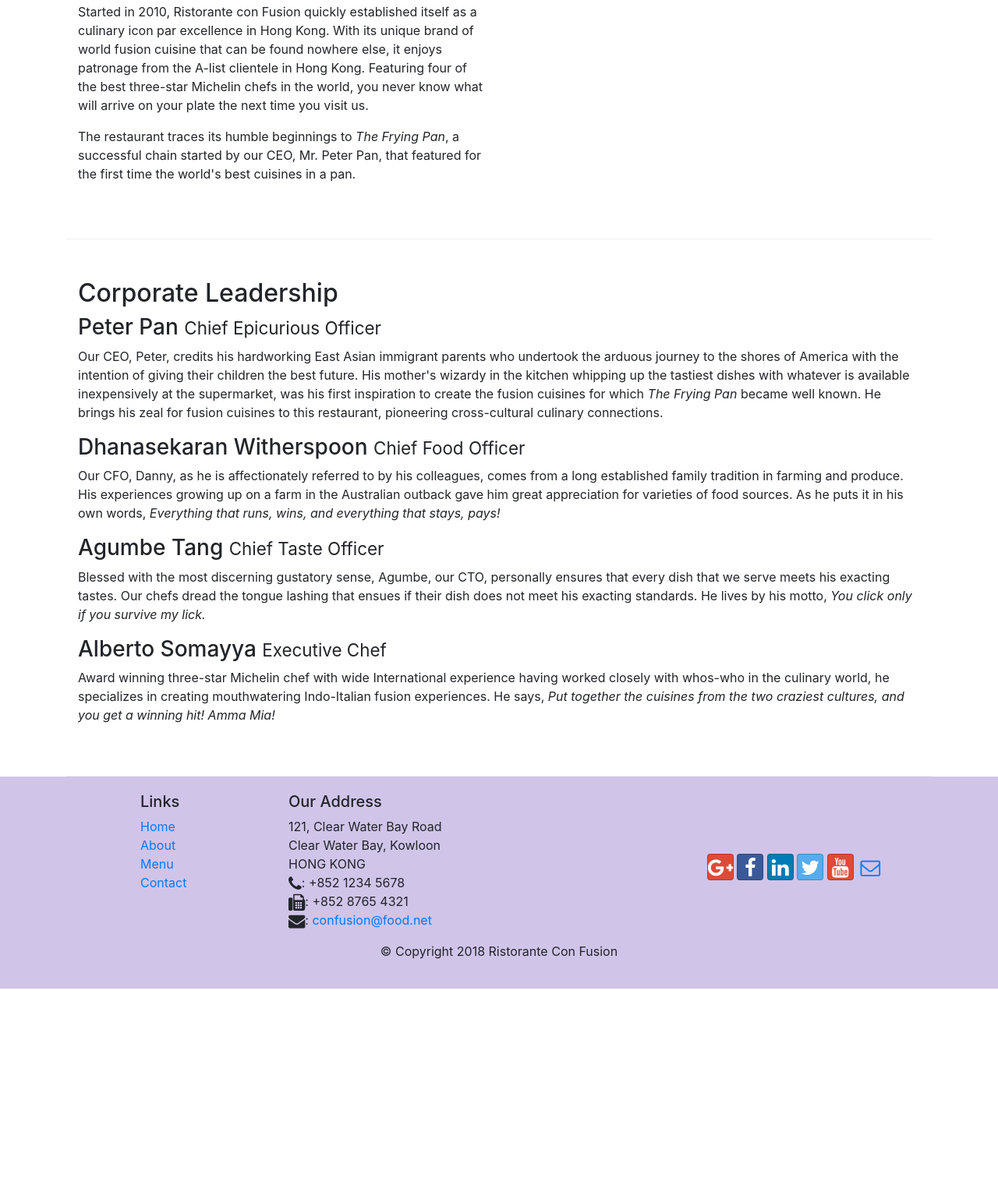
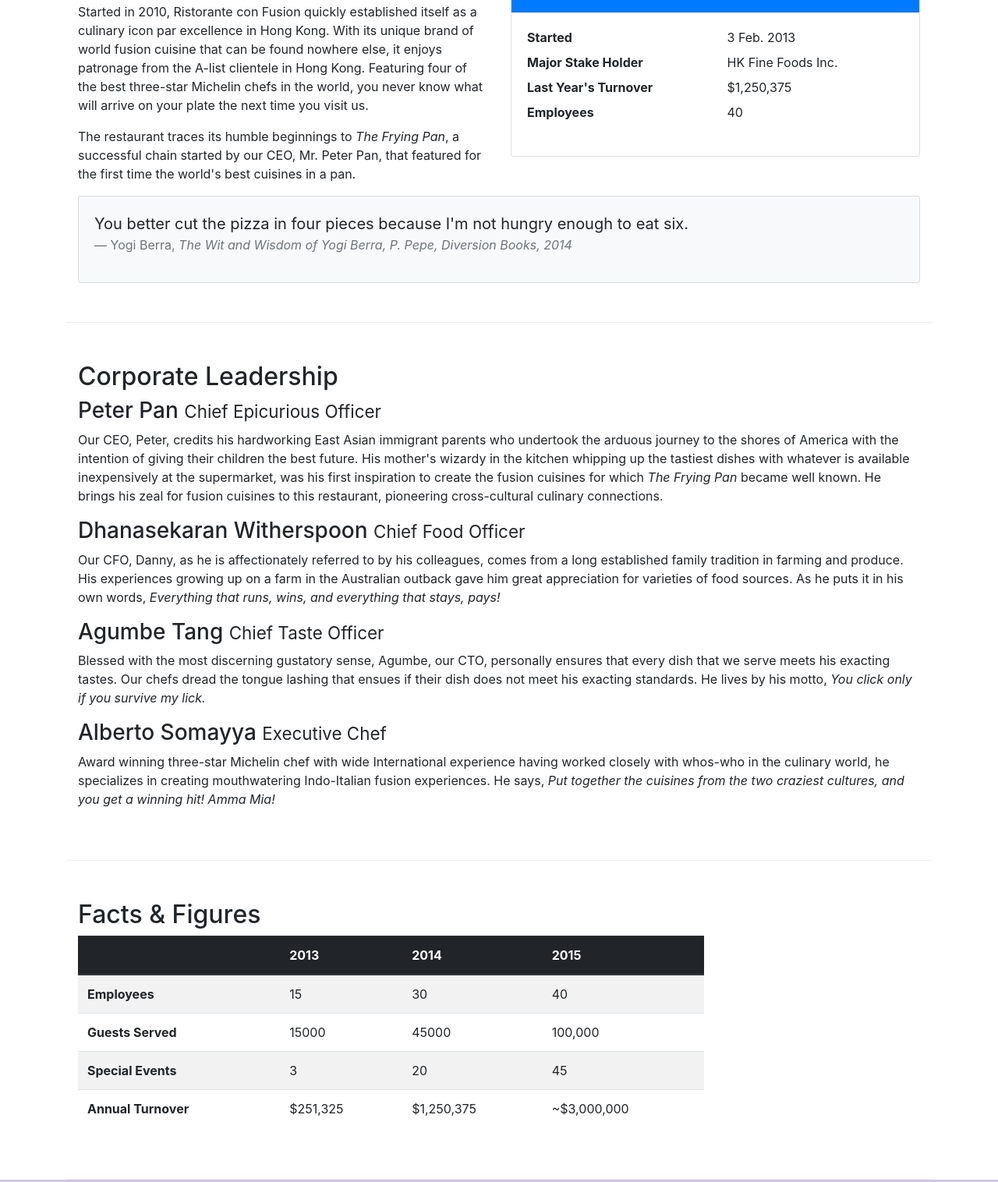
Before and after one commit to YanxunLi/Bootstrap4, a website: page aboutus.html in a window 1280 px wide. Shown: the part 558-2074 px from the top of the page at 78% size. Before the commit the page ends 1826 px from the top, so only its background shows below. Drawn offline with nearby package versions, Linux system fonts and the light colour scheme.

Commit message:
Tables and Cards

```diff
--- a/aboutus.html
+++ b/aboutus.html
@@ -58,12 +58,39 @@
         </div>
 
         <div class="row row-content">
-            <div class="col-12 col-sm-6">
+            <div class="col-sm-6">
                 <h2>Our History</h2>
                 <p>Started in 2010, Ristorante con Fusion quickly established itself as a culinary icon par excellence in Hong Kong. With its unique brand of world fusion cuisine that can be found nowhere else, it enjoys patronage from the A-list clientele in Hong Kong.  Featuring four of the best three-star Michelin chefs in the world, you never know what will arrive on your plate the next time you visit us.</p>
                 <p>The restaurant traces its humble beginnings to <em>The Frying Pan</em>, a successful chain started by our CEO, Mr. Peter Pan, that featured for the first time the world's best cuisines in a pan.</p>
             </div>
-            <div>
+            <div class="col-sm">
+                <div class="card">
+                    <h3 class="card-header bg-primary text-white">Facts At a Glance</h3>
+                    <div class="card-body">
+                        <dl class="row">
+                            <dt class="col-6">Started</dt>
+                            <dd class="col-6">3 Feb. 2013</dd>
+                            <dt class="col-6">Major Stake Holder</dt>
+                            <dd class="col-6">HK Fine Foods Inc.</dd>
+                            <dt class="col-6">Last Year's Turnover</dt>
+                            <dd class="col-6">$1,250,375</dd>
+                            <dt class="col-6">Employees</dt>
+                            <dd class="col-6">40</dd>
+                        </dl>
+                    </div>
+                </div>
+            </div>
+            <div class="col-12">
+                <div class="card card-body bg-light">
+                    <blockquote class="blockquote">
+                        <p class="mb-0">You better cut the pizza in four pieces because
+                            I'm not hungry enough to eat six.</p>
+                        <footer class="blockquote-footer">Yogi Berra,
+                            <cite title="Source Title">The Wit and Wisdom of Yogi Berra,
+                            P. Pepe, Diversion Books, 2014</cite>
+                        </footer>
+                    </blockquote>
+                </div>
             </div>
         </div>
 
@@ -81,7 +108,50 @@
                 <p class="d-none d-sm-block">Award winning three-star Michelin chef with wide International experience having worked closely with whos-who in the culinary world, he specializes in creating mouthwatering Indo-Italian fusion experiences. He says, <em>Put together the cuisines from the two craziest cultures, and you get a winning hit! Amma Mia!</em></p>
             </div>
        </div>
-
+       <div class="row row-content">
+           <div class="col-12 col-sm-9">
+               <h2>Facts &amp; Figures</h2>
+               <div class="table-responsive">
+                    <table class="table table-striped">
+                        <thead class="thead-dark">
+                            <tr>
+                                <th>&nbsp;</th>
+                                <th>2013</th>
+                                <th>2014</th>
+                                <th>2015</th>
+                            </tr>
+                        </thead>
+                        <tbody>
+                            <tr>
+                                <th>Employees</th>
+                                <td>15</td>
+                                <td>30</td>
+                                <td>40</td>
+                            </tr>
+                            <tr>
+                                <th>Guests Served</th>
+                                <td>15000</td>
+                                <td>45000</td>
+                                <td>100,000</td>
+                            </tr>
+                            <tr>
+                                <th>Special Events</th>
+                                <td>3</td>
+                                <td>20</td>
+                                <td>45</td>
+                            </tr>
+                            <tr>
+                                <th>Annual Turnover</th>
+                                <td>$251,325</td>
+                                <td>$1,250,375</td>
+                                <td>~$3,000,000</td>
+                            </tr>
+                        </tbody>
+                    </table>
+                </div>
+           </div>
+           <div class="col-12 col-sm-3"></div>
+       </div>
     </div>
 
     <footer class="footer">
```
